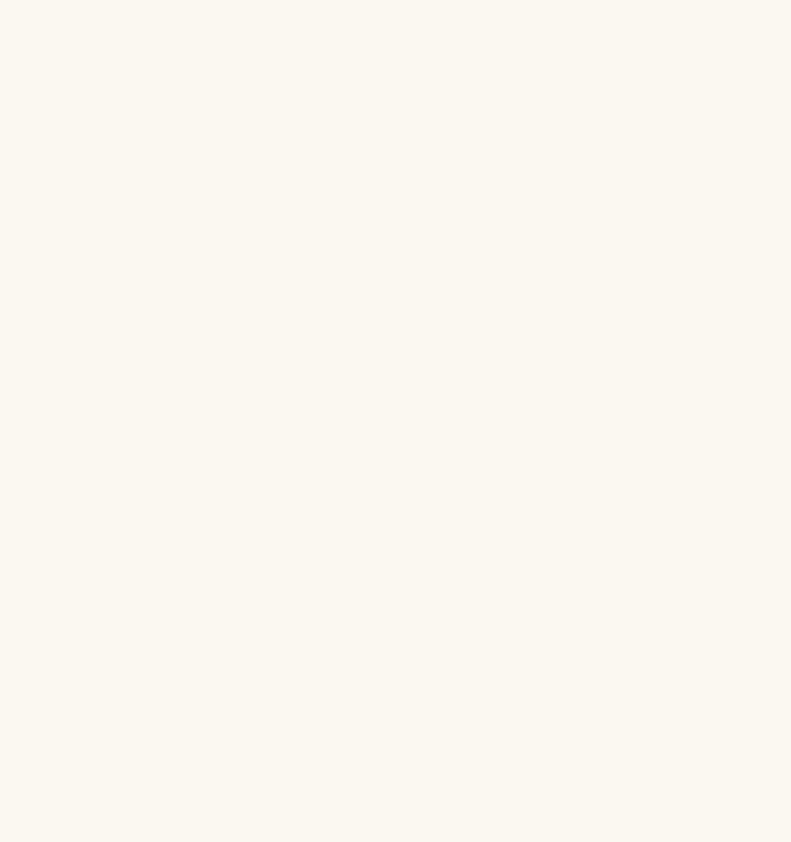
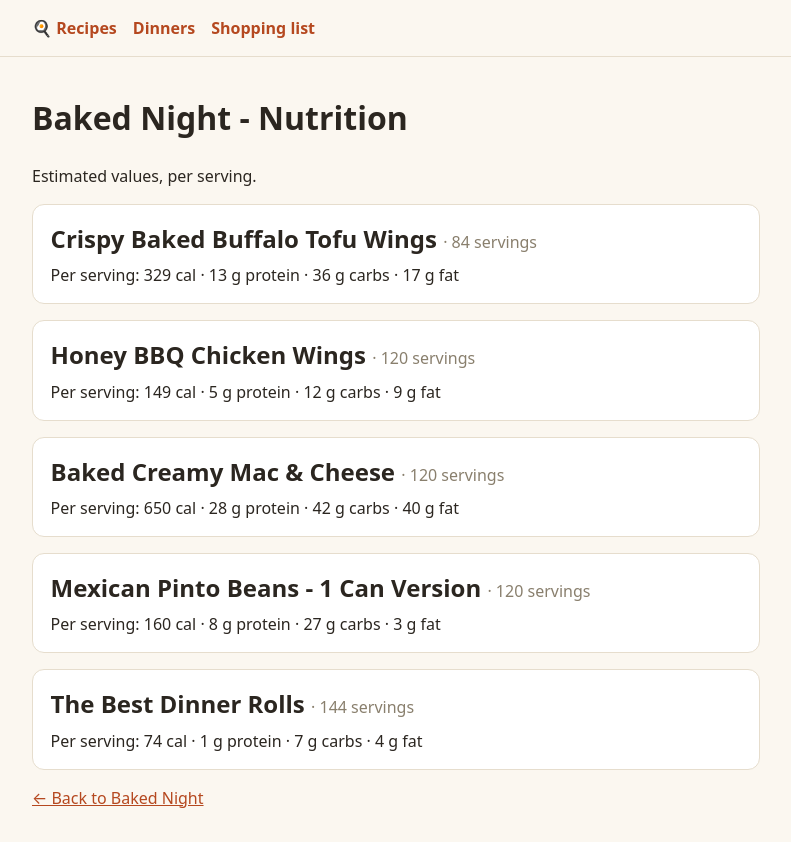
Before and after one commit to jRossel0310/recipes, an Astro site: page /dinners/baked-night/nutrition in a window 1280 px wide. Before the commit this address had no page. Shown: the whole page, without its empty margins (244-1035 px from the left). Before the commit the page ends 800 px from the top, so only its background shows below. Built offline with nearby package versions, Linux system fonts and the light colour scheme; Astro itself is replaced by a stand-in of ours.

Commit message:
feat: add per-dinner nutrition page with discreet cook-page link

```diff
--- a/src/pages/dinners/[...slug].astro
+++ b/src/pages/dinners/[slug].astro
@@ -24,6 +24,7 @@ for (const dish of d.dishes) {
   {d.date && (
     <p>{d.date.toLocaleDateString('en-US', { weekday: 'long', month: 'short', day: 'numeric', year: 'numeric' })}</p>
   )}
+  <p class="nutrition-link"><a href={`/dinners/${entry.slug}/nutrition`}>Nutrition info →</a></p>
   <article>
     <Content />
   </article>
--- /dev/null
+++ b/src/pages/dinners/[slug]/nutrition.astro
@@ -0,0 +1,48 @@
+---
+import { getCollection, getEntry } from 'astro:content';
+import BaseLayout from '../../../layouts/BaseLayout.astro';
+
+export async function getStaticPaths() {
+  const dinners = await getCollection('dinners');
+  return dinners.map((entry) => ({ params: { slug: entry.slug }, props: { entry } }));
+}
+
+const { entry } = Astro.props;
+const d = entry.data;
+
+const dishes = [];
+for (const dish of d.dishes) {
+  const recipe = await getEntry(dish.recipe);
+  dishes.push({ name: recipe.data.title, servings: dish.servings, nutrition: recipe.data.nutrition });
+}
+---
+<BaseLayout title={`${d.title} - Nutrition`}>
+  <h1>{d.title} - Nutrition</h1>
+  <p>Estimated values, per serving.</p>
+
+  {dishes.map((dish) => (
+    <section class="dish">
+      <h2>{dish.name} <span class="servings">· {dish.servings} servings</span></h2>
+      {dish.nutrition ? (
+        <p class="macros">
+          Per serving:
+          {dish.nutrition.calories && <span> {dish.nutrition.calories} cal</span>}
+          {dish.nutrition.protein && <span> · {dish.nutrition.protein} g protein</span>}
+          {dish.nutrition.carbs && <span> · {dish.nutrition.carbs} g carbs</span>}
+          {dish.nutrition.fat && <span> · {dish.nutrition.fat} g fat</span>}
+        </p>
+      ) : (
+        <p class="macros">No nutrition data.</p>
+      )}
+    </section>
+  ))}
+
+  <p><a href={`/dinners/${entry.slug}`}>← Back to {d.title}</a></p>
+</BaseLayout>
+
+<style>
+  .dish { background: var(--card); border: 1px solid var(--border); border-radius: 12px; padding: 1rem 1.1rem; margin-bottom: 1rem; }
+  .dish h2 { margin: 0 0 0.4rem; }
+  .dish .servings { color: #897f6d; font-weight: 400; font-size: 1rem; }
+  .macros { margin: 0; }
+</style>
```
